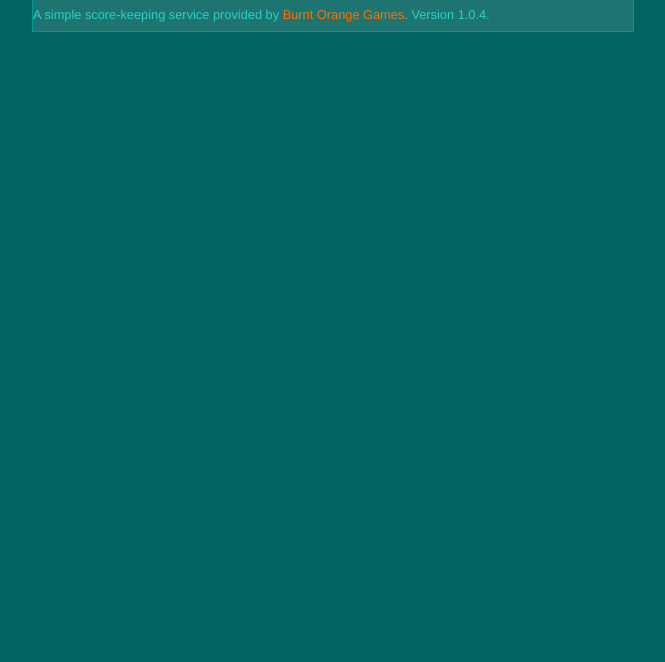
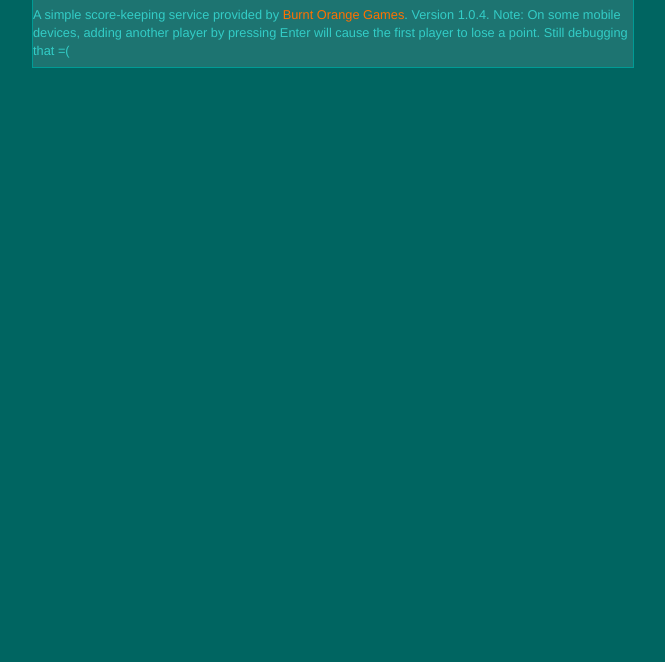
Before and after one commit to vtbassmatt/KeepScore, a plain HTML site: page src/index.html in a window 1280 px wide. Shown: the part 138-800 px from the top of the page, without its empty margins (307-972 px from the left). Drawn offline with Linux system fonts and the light colour scheme; files whose address does not match are found by name.

Commit message:
added note

```diff
--- a/src/index.html
+++ b/src/index.html
@@ -50,7 +50,9 @@
 				</div>
 			</div>
 
-			<footer><small>A simple score-keeping service provided by <a href="http://burntorangegames.com">Burnt Orange Games</a>. Version 1.0.4.</small></footer>
+			<footer><small>A simple score-keeping service provided by <a href="http://burntorangegames.com">Burnt Orange Games</a>.
+			Version 1.0.4.
+			Note: On some mobile devices, adding another player by pressing Enter will cause the first player to lose a point. Still debugging that =(</small></footer>
 
 		</div>
 
```
